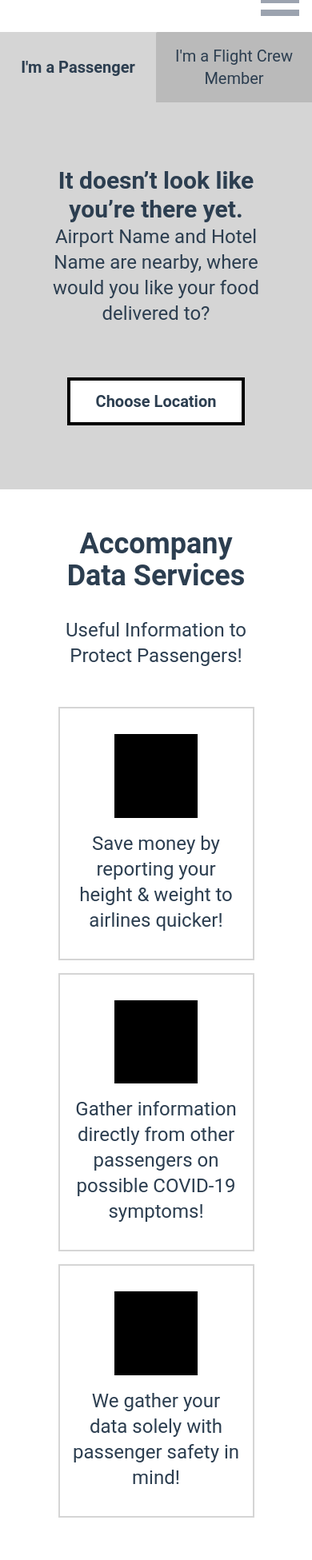
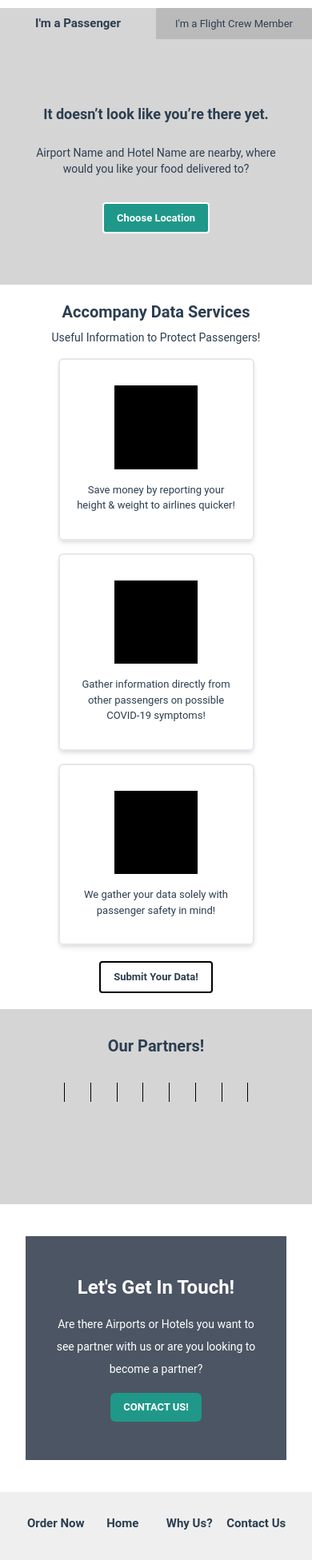
Before and after one commit to knudmt/AccompanyFrontEnd, a Vue app: page / in a window 390 px wide. Shown: the part 40-1991 px from the top of the page at 80% size. Built offline with nearby package versions, Linux system fonts and the light colour scheme.

Commit message:
fixed goofy aspect ratio issue for home screen mobile

```diff
--- a/src/assets/css/index.css
+++ b/src/assets/css/index.css
@@ -98,8 +98,5 @@ img:after {
   background-color: transparent;
   border-radius: none;
   font-weight: bold;
+  font-size: 15px;
 }
-
-.data-card p {
-  min-height:125px;
-}
--- a/src/components/Button.vue
+++ b/src/components/Button.vue
@@ -1,5 +1,5 @@
 <template>
-    <button class="px-8 py-3 font-bold text-xl min-w-min lg:text-2xl border-4 border-solid border-black">{{ msg }}</button>
+    <button class="px-4 py-2 font-bold text-13px min-w-min lg:text-2xl rounded  border-2 border-solid">{{ msg }}</button>
 </template>
 
 <script>
--- a/src/components/Contact.vue
+++ b/src/components/Contact.vue
@@ -1,11 +1,11 @@
 <template>
-    <div>
-        <div class="contact-wrapper flex-col md:flex lg:flex-row items-center py-24 w-full lg:w-4/6 m-auto">
+    <div class="px-8 py-10">
+        <div class="contact-wrapper flex-col md:flex lg:flex-row items-center py-12 px-8 w-full lg:w-4/6 bg-gray-600 m-auto">
             <div class="contact-text-wrapper flex-col text-center lg:text-left lg:pr-40">
-                <h3 class="text-5xl font-bold">Let's Get In Touch!</h3>
-                <p class="text-4xl pt-4 leading-loose">Are there Airports or Hotels you want to see partner with us or are you looking to become a partner?</p>
+                <h3 class="text-2xl font-bold text-white">Let's Get In Touch!</h3>
+                <p class=" text-sm pt-4 text-white leading-loose">Are there Airports or Hotels you want to see partner with us or are you looking to become a partner?</p>
             </div>
-            <Button msg="CONTACT US!" class="w-2/6 whitespace-nowrap mt-12 lg:mt-0" />
+            <Button msg="CONTACT US!" class="w-2/6 whitespace-nowrap bg-seafoam text-white mt-4 rounded-md border-none lg:mt-0" />
         </div>
     </div>
 </template>
--- a/src/components/DataServices.vue
+++ b/src/components/DataServices.vue
@@ -1,25 +1,25 @@
 <template>
-    <div class="data-serv-wrapper p-12 mb-8">
-        <div class="m-auto w-5/6">
+    <div class="data-serv-wrapper px-12 py-5">
+        <div class="m-auto w-full">
             <div class="data-text-wrapper">
-                <p class="lg:text-big text-4xl font-bold text">Accompany Data Services</p>
-                <p class="lg:text-4xl text-2xl mt-8 mb-12">Useful Information to Protect Passengers!</p>
+                <p class="lg:text-big text-xl font-bold text">Accompany Data Services</p>
+                <p class="lg:text-4xl text-sm mt-2 mb-4">Useful Information to Protect Passengers!</p>
             </div>
             <div class="data-card-wrapper w-full flex-col md:flex md:flex-row justify-between items-center m-auto min-h-64">
-                <div class="data-card w-full lg:w-2/6 flex-col justify-center border-solid border-sectionGrey border-2 py-8 px-4 mb-4 md:mb-0">
+                <div class="data-card shadow-md rounded-md w-5/6 lg:w-2/6 flex-col justify-center m-auto border-solid border-2 py-8 px-4 mb-4 md:mb-0">
                     <div class="img-replace w-3/6 m-auto mb-4"></div>
-                    <p class="text-2xl">Save money by reporting your height & weight to airlines quicker!</p>
+                    <p class="text-13px">Save money by reporting your height & weight to airlines quicker!</p>
                 </div>
-                <div class="data-card w-full lg:w-2/6 flex-col md:mx-16 justify-center border-solid border-sectionGrey border-2 py-8 px-4 mb-4 md:mb-0">
+                <div class="data-card shadow-md rounded-md w-5/6 m-auto lg:w-2/6 flex-col md:mx-16 justify-center border-solid border-2 py-8 px-4 mb-4 md:mb-0">
                     <div class="img-replace w-3/6 m-auto mb-4"></div>
-                    <p class="text-2xl">Gather information directly from other passengers on possible COVID-19 symptoms!</p>
+                    <p class="text-13px">Gather information directly from other passengers on possible COVID-19 symptoms!</p>
                 </div>
-                <div class="data-card w-full lg:w-2/6 flex-col justify-center border-solid border-sectionGrey border-2 py-8 px-4 mb-4 md:mb-0">
+                <div class="data-card shadow-md rounded-md w-5/6 m-auto lg:w-2/6 flex-col justify-center border-solid border-2 py-8 px-4 mb-4 md:mb-0">
                     <div class="img-replace w-3/6 m-auto mb-4"></div>
-                    <p class="text-2xl">We gather your data solely with passenger safety in mind!</p>
+                    <p class="text-13px">We gather your data solely with passenger safety in mind!</p>
                 </div>
             </div>
-            <Button msg="Submit Your Data!" class="mt-12"/>
+            <Button msg="Submit Your Data!" class="mt-1 border-black"/>
         </div>
     </div>
 </template>
--- a/src/components/Footer.vue
+++ b/src/components/Footer.vue
@@ -1,21 +1,21 @@
 <template>
-    <div class="bg-footerGrey p-12">
+    <div class="bg-footerGrey p-7">
         <ul class="flex w-full lg:w-3/6 m-auto justify-around flex-wrap">
-            <li class="w-3/12 text-2xl font-bold mb-4">Order Now</li>
-            <li class="w-3/12 text-2xl font-bold">Home</li>
-            <li class="w-3/12 text-2xl font-bold">Why Us?</li>
-            <li class="w-3/12 text-2xl font-bold">Contact Us</li>
-            <li class="w-3/6 text-2xl font-bold">Careers</li>
-            <li class="w-3/6 text-2xl font-bold">Privacy Policy</li>
+            <li class="w-3/12 text-15px font-bold mb-8">Order Now</li>
+            <li class="w-3/12 text-15px font-bold">Home</li>
+            <li class="w-3/12 text-15px font-bold">Why Us?</li>
+            <li class="w-3/12 text-15px font-bold">Contact Us</li>
+            <li class="w-3/6 text-15px font-bold">Careers</li>
+            <li class="w-3/6 text-15px font-bold">Privacy Policy</li>
         </ul>
         <div class="flex-col md:flex md:flex-row-reverse justify-between">
 
             <div class="flex flex-wrap justify-center mt-8">
                 <p class="w-full hidden lg:block text-2xl font-bold mb-2">Stay Connected</p>
-                <div class="w-1/6 lg:w-3/6">twitter</div>
-                <div class="w-1/6 lg:w-3/6">email</div>
+                <div class="w-1/6 lg:w-3/6 text-sm">twitter</div>
+                <div class="w-1/6 lg:w-3/6 text-sm">email</div>
             </div>
-            <p class="pt-16 text-lg">Copyright 2021 Accompany. All Rights Reserved.</p>
+            <p class="pt-16 text-13px">Copyright 2021 Accompany. All Rights Reserved.</p>
         </div>
     </div>
 </template>
--- a/src/components/HeaderNav.vue
+++ b/src/components/HeaderNav.vue
@@ -1,6 +1,6 @@
 <template>
     <header>
-        <div class="wrapper h-20 w-full flex items-center justify-end">
+        <div class="wrapper h-50px w-full flex items-center justify-end">
             <div :class="isOpen ? 'block' : 'hidden'" class="wrapper absolute top-24 right-20 md:static md:flex">
                 <nav id="nav" class="float-right bg-gray-300 md:bg-transparent">
                     <div class="md:flex">
@@ -12,10 +12,10 @@
                 </nav>
             <div class="smartSearch"></div>
             </div>
-            <button class="w-12 h-12 flex md:hidden flex-wrap items-center float-right mr-4 my-2" @click="toggle">
-                <span class="top block h-2 w-full bg-gray-400"></span>
-                <span class="mid block h-2 w-full bg-gray-400"></span>
-                <span class="btm block h-2 w-full bg-gray-400"></span>
+            <button class=" w-6 h-6 flex md:hidden flex-wrap items-center float-right mr-8 my-2" @click="toggle">
+                <span class="top block h-3px w-full rounded-xl bg-burgColor"></span>
+                <span class="mid block h-3px w-full rounded-xl bg-burgColor"></span>
+                <span class="btm block h-3px w-full rounded-xl bg-burgColor"></span>
             </button>
         </div>
     </header>
--- a/src/components/Hero.vue
+++ b/src/components/Hero.vue
@@ -1,9 +1,9 @@
 <template>
-    <div class="hero-wrapper bg-sectionGrey px-12 md:px-28 py-20">
-        <div class="lg:w-3/6 md:5/6 m-auto">
-            <h2 class="lg:text-5xl text-3xl md:p-12 font-bold">It doesn’t look like you’re there yet.</h2>
-            <p class="lg:text-4xl text-2xl">Airport Name and Hotel Name are nearby, where would you like your food delivered to?</p>
-            <Button msg="Choose Location" class="bg-white mt-16" />
+    <div class="hero-wrapper bg-sectionGrey px-10 md:px-28 pt-20 pb-16">
+        <div class="lg:w-3/6 w-full m-auto">
+            <h2 class="lg:text-5xl md:text-3xl text-lg md:p-12 mb-6 font-bold">It doesn’t look like you’re there yet.</h2>
+            <p class="lg:text-4xl text-sm">Airport Name and Hotel Name are nearby, where would you like your food delivered to?</p>
+            <Button msg="Choose Location" class="bg-seafoam text-white border-white mt-8" />
         </div>
     </div>
 </template>
--- a/src/components/HeroTabs.vue
+++ b/src/components/HeroTabs.vue
@@ -1,7 +1,7 @@
 <template>
     <div class="tab-wrapper flex w-full bg-sectionGrey">
-        <button class="w-3/6 p-4 lg:p-8 rounded-sm rounded-b-none lg:text-4xl md:text-2xl text-xl text-center bg-darkGrey active">I'm a Passenger</button>
-        <button class="w-3/6 p-4 lg:p-8 rounded-sm rounded-b-none lg:text-4xl md:text-2xl text-xl text-center bg-darkGrey">I'm a Flight Crew Member</button>
+        <button class="w-3/6 py-2 px-6 lg:p-8 rounded-sm rounded-b-none lg:text-4xl md:text-2xl text-13px text-center whitespace-nowrap bg-darkGrey active">I'm a Passenger</button>
+        <button class="w-3/6 py-2 px-6 lg:p-8 rounded-sm rounded-b-none lg:text-4xl md:text-2xl text-13px text-center whitespace-nowrap bg-darkGrey">I'm a Flight Crew Member</button>
     </div>
 </template>
 
--- a/src/components/Partners.vue
+++ b/src/components/Partners.vue
@@ -1,6 +1,6 @@
 <template>
     <div class="partner-wrapper px-16 py-8 bg-sectionGrey ">
-        <h3 class="mb-4 text-5xl">Our Partners!</h3>
+        <h3 class="mb-4 text-xl font-bold">Our Partners!</h3>
         <div class="partner-img-wrapper flex justify-around mb-20">
             <div class="partner-img w-1/8 pt-9% m-4"></div>
             <div class="partner-img w-1/8 pt-9% m-4"></div>
--- a/tailwind.config.js
+++ b/tailwind.config.js
@@ -5,17 +5,25 @@ module.exports = {
     extend: {
       fontSize: {
           '5xl': '2.5rem',
-          'big': '3rem'
+          'big': '3rem',
+          '13px': '13px',
+          '15px': '15px',
       },
       spacing: {
         '1/8' : '12.5%',
-        '9%': "9.5%",
+        '9%': '9.5%',
+        'burg-w': '27px',
+        'burg-h': '18px',
+        '50px': '50px',
+        '3px': '3px',
+        '35px': '35px',
       },
       colors: {
         sectionGrey: '#d5d5d5',
         footerGrey:'#efefef',
         darkGrey: '#bababa',
         seafoam: '#1F9889',
+        burgColor: '#122B72',
       },
     },
   },
```
